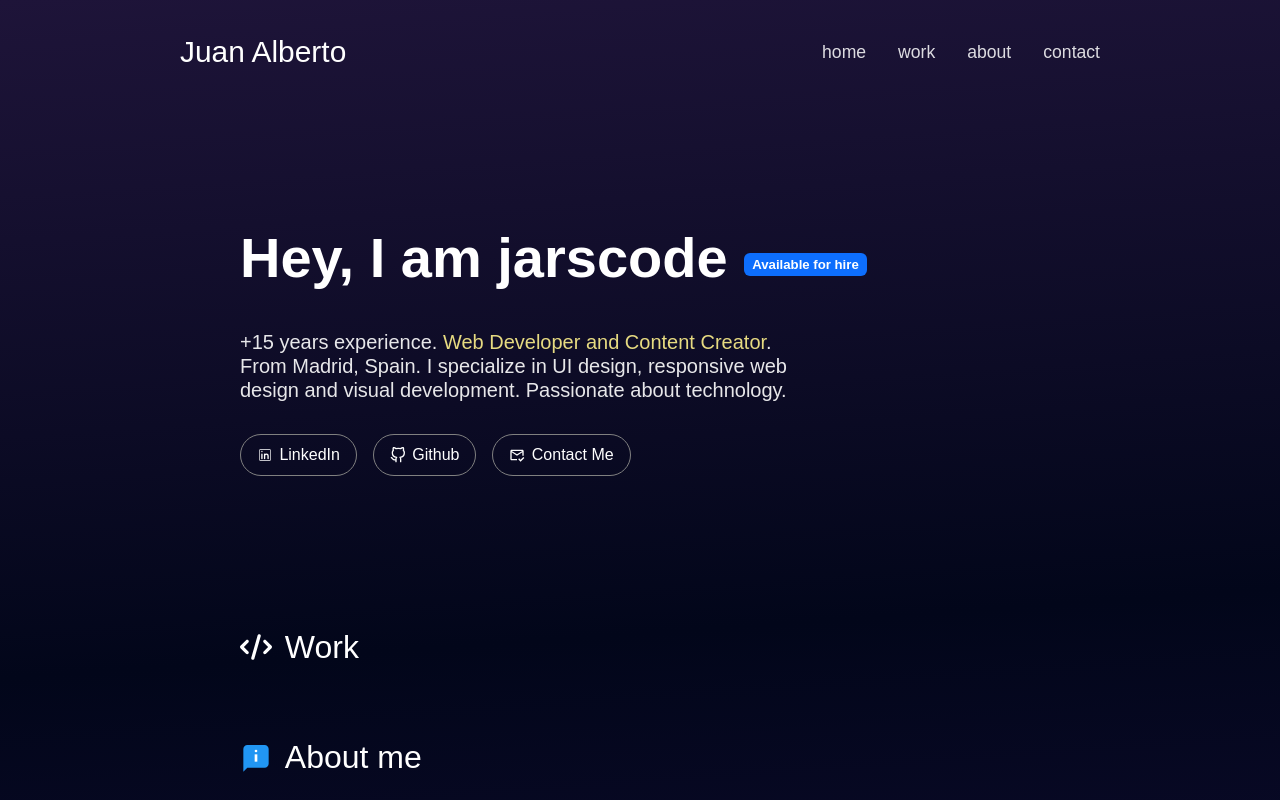
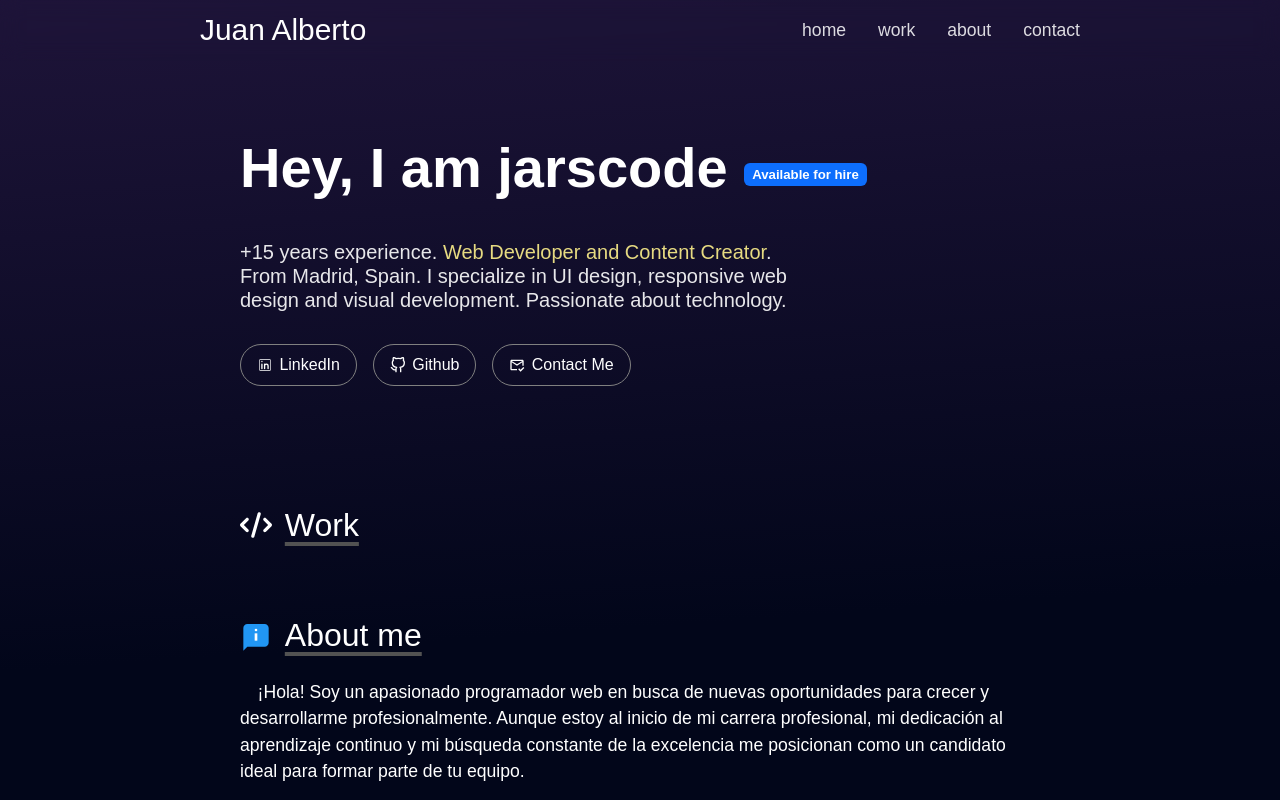
Before and after one commit to 302founddev/aquamancode, a React (Vite) app: page / in a window 1280 px wide. Shown: the top 800 px of the page. Built offline with nearby package versions, Linux system fonts and the light colour scheme.

Commit message:
nothing to add

```diff
--- a/src/App.css
+++ /dev/null
@@ -1,6 +0,0 @@
-#root {
-  max-width: 1280px;
-  margin: 0 auto;
-  padding: 2rem;
-  text-align: center;
-}
--- a/src/App.jsx
+++ b/src/App.jsx
@@ -22,6 +22,7 @@ const App = () => {
               <About />
               <Footer />
           </div>
+
       </section>
     </>
   )
--- a/src/components/about.css
+++ b/src/components/about.css
@@ -15,6 +15,11 @@
     padding-bottom: 1rem;
 }
 
+.content-1, .content-2 {
+    text-indent: 1em;
+    text-wrap: pretty;
+}
+
 .content-2 {
     padding-top: 1.5rem;
 }
@@ -25,3 +30,10 @@
     align-items: center;
     margin-bottom: 0.5rem; /* Añadida la unidad de medida */
 }
+
+.about-h2 {
+    text-decoration: underline;
+    text-underline-offset: 6px;
+    text-decoration-color: #525252;
+    text-decoration-thickness: 4px;
+}
--- a/src/components/about.jsx
+++ b/src/components/about.jsx
@@ -24,11 +24,6 @@ export const About = () => {
                 y contribuir de manera significativa. Estoy emocionado por la posibilidad de trabajar en proyectos innovadores
                 y colaborar con otros profesionales del sector.
             </span>
-            <span className='content-3'>
-                Mi dedicación y motivación son mis mayores activos, y estoy
-                seguro de que puedo aportar un valioso impulso a cualquier equipo. Juntos, podemos convertir ideas en realidad y
-                alcanzar el éxito en el mundo digital. ¡Estoy listo para comenzar esta emocionante jornada contigo!
-            </span>
         </section>
     )
 }
--- a/src/components/header.css
+++ b/src/components/header.css
@@ -1,31 +1,37 @@
-.header > a > span {
+.navBar > a > span {
     font-size: 1.7em;
 }
 
-.header a {
+.navBar a {
     text-decoration: none;
     color: white;
     font-size: 1.1em;
 }
 
-.header a:hover {
+.navBar a:hover {
     opacity: 1;
     color: rgb(254 241 100);
     text-decoration: underline;
     transition: all .200ms ease-in;
 }
 
-.header {
-    width: 920px;
+.navBar {
+    width: 100%;
     display: flex;
     margin: auto;
     justify-content: space-between;
     align-items: center;
-    padding-top: 30px;
-    padding-bottom: 15px;
+    padding-top:8px;
+    padding-bottom: 8px;
+    padding-left: 200px;
+    padding-right: 200px;
+    position: fixed;
+    background: transparent;
+    z-index: 2;
+    backdrop-filter: blur(10px);
 }
 
-.header nav {
+.navBar nav {
     display: flex;
     flex-direction: row;
     gap: 2rem;
--- a/src/components/header.jsx
+++ b/src/components/header.jsx
@@ -4,7 +4,7 @@ export const Header = () => {
 
     return (
         <>
-            <header className="header">
+            <nav className="navBar">
                 <a href='/'>
                     <span>Juan Alberto</span>
                 </a>
@@ -15,7 +15,7 @@ export const Header = () => {
                     <a href="/about">about</a>
                     <a href="/contact">contact</a>
                 </nav>
-            </header>
+            </nav>
         </>
     )
 }
--- a/src/components/index.css
+++ b/src/components/index.css
@@ -1,7 +1,7 @@
 .section {
     margin: 0 auto;
     padding-top: 10rem;
-    padding-bottom: 6rem;
+    padding-bottom: 4rem;
 }
 
 .section div, .icons {
@@ -31,6 +31,7 @@
     font-weight: 400;
     opacity: 0.9;
     max-width: 36rem;
+    text-wrap: pretty;
 }
 
 .bdg {
--- a/src/components/index.jsx
+++ b/src/components/index.jsx
@@ -28,7 +28,7 @@ export const Home = () => {
                     <div>
                         <h3 className='exp'>
                             +15 years experience.
-                            <span className='ylw-900'> Web Developer and Content Creator</span>. From Madrid, Spain.
+                            <span className='ylw-900'> Web Developer and Content Creator</span>. <span className=''>From Madrid, Spain</span>.
                             I specialize in UI design, responsive web design and visual development. Passionate about technology.
                         </h3>
                     </div>
--- a/src/index.css
+++ b/src/index.css
@@ -1,13 +1,14 @@
-html {
+#root {
   scroll-behavior: smooth;
+  min-height: 100vh;
+  background: rgb(2,6,26);
+  background: linear-gradient(356deg, rgba(2,6,26,1) 41%, rgba(30,20,57,1) 100%);
+  font-family: 'Onest Variable', sans-serif;
+  color: white;
 }
 
 body {
-  background: rgb(20,14,57);
-  background: linear-gradient(356deg, rgba(20,14,57,1) 0%, rgba(2,6,26,1) 50%, rgba(30,20,57,1) 100%);
   min-height: 100vh;
-  color: white!important;
-  font-family: 'Onest Variable', sans-serif!important;
 }
 
 .contenedor {
--- a/src/pages/work.css
+++ b/src/pages/work.css
@@ -14,6 +14,13 @@
     padding-bottom: 1rem;
 }
 
+.projects span h2 {
+    text-decoration: underline;
+    text-underline-offset: 6px;
+    text-decoration-color: #525252;
+    text-decoration-thickness: 4px;
+}
+
 .icon2 {
     font-size: 2rem;
     display: flex;
```
